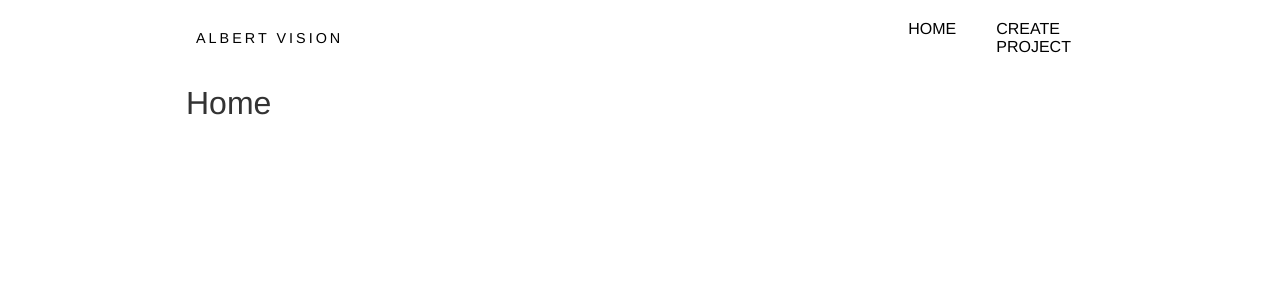
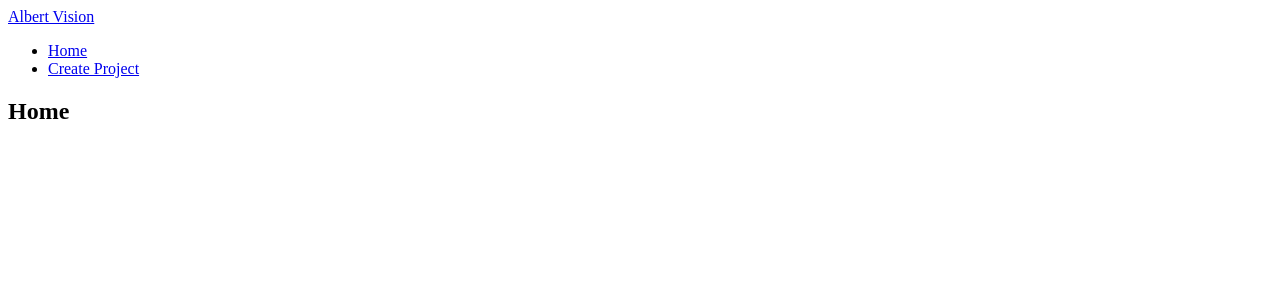
Before and after one commit to albert-vision/ui, a Vue app: page / in a window 1280 px wide. Shown: the top 300 px of the page. Built offline with nearby package versions, Linux system fonts and the light colour scheme.

Commit message:
Progress.

```diff
--- a/index.html
+++ b/index.html
@@ -3,12 +3,12 @@
   <head>
     <meta charset="utf-8">
     <meta name="viewport" content="width=device-width,initial-scale=1.0">
-    <title>event-organizer</title>
+    <title>AV</title>
   </head>
   <body>
     <div id="app"></div>
     <!-- built files will be auto injected -->
-    <script src="https://cdn.jsdelivr.net/npm/jquery@3.3.1/dist/jquery.min.js" type='text/javascript'></script>
+    <!-- <script src="https://cdn.jsdelivr.net/npm/jquery@3.3.1/dist/jquery.min.js" type='text/javascript'></script> -->
     <script src="./static/js/scripts.js"></script>
   </body>
 </html>
--- a/src/assets/scss/lib/_reset.scss
+++ b/src/assets/scss/lib/_reset.scss
@@ -15,8 +15,7 @@ a, abbr, acronym, address, big, cite, code,
 del, dfn, em, img, ins, kbd, q, s, samp,
 small, strike, strong, sub, sup, tt, var,
 b, u, i, center,
-dl, dt, dd, ol, ul, li,
-button, fieldset, form, label, legend,
+dl, dt, dd, ol, ul, li, fieldset, form, label, legend,
 table, caption, tbody, tfoot, thead, tr, th, td,
 article, aside, canvas, details, embed,
 figure, figcaption, footer, header, hgroup,
--- a/src/assets/scss/style.scss
+++ b/src/assets/scss/style.scss
@@ -1,70 +1,70 @@
-// Vars
+// // Vars
 
-$profile-photo-size: 100px; // width = height
+// $profile-photo-size: 100px; // width = height
 
-// ----------------------------------------
-// // ------ colors ------
-// ----------------------------------------
+// // ----------------------------------------
+// // // ------ colors ------
+// // ----------------------------------------
 
-$primary: #0088cc;      // blue
-$secondary: #005580;    // dark-blue
-$black: #272727;        // dark-grey
-$gray: #808080;
-$light-gray: #e5e5e5;
-$muted: #808080;
-$white: #ffffff;
+// $primary: #0088cc;      // blue
+// $secondary: #005580;    // dark-blue
+// $black: #272727;        // dark-grey
+// $gray: #808080;
+// $light-gray: #e5e5e5;
+// $muted: #808080;
+// $white: #ffffff;
 
-// ----------------------------------------
-// // ----additional color settings ----
-// ----------------------------------------
+// // ----------------------------------------
+// // // ----additional color settings ----
+// // ----------------------------------------
 
-$body-bg: #ffffff;
-$header-bg: rgba(255,255,255,0.7);
+// $body-bg: #ffffff;
+// $header-bg: rgba(255,255,255,0.7);
 
-// ----------------------------------------
-// // ------ Typography Settings ------ dsa
-// ----------------------------------------
+// // ----------------------------------------
+// // // ------ Typography Settings ------ dsa
+// // ----------------------------------------
 
-$font-stack:    Helvetica, sans-serif;
-$primary-color: #333;
-$hover-color: #ccc;
-$nav-color: #000;
-$nav-hover-color: #ccc;
-$secondarynav-color: $primary-color;
-$logo-color: #000;
+// $font-stack:    Helvetica, sans-serif;
+// $primary-color: #333;
+// $hover-color: #ccc;
+// $nav-color: #000;
+// $nav-hover-color: #ccc;
+// $secondarynav-color: $primary-color;
+// $logo-color: #000;
 
-// ----------------------------------------
-// // ------ import config ------
-// ----------------------------------------
+// // ----------------------------------------
+// // // ------ import config ------
+// // ----------------------------------------
 
-@import "lib/config";
+// @import "lib/config";
 
-// ----------------------------------------
-// ------ import custom mixins ------
-// ----------------------------------------
+// // ----------------------------------------
+// // ------ import custom mixins ------
+// // ----------------------------------------
 
-@import "lib/mixins";
+// @import "lib/mixins";
 
-// ----------------------------------------
-// // --- import some stuff ---
-// ----------------------------------------
-@import "lib/reset";
+// // ----------------------------------------
+// // // --- import some stuff ---
+// // ----------------------------------------
+// @import "lib/reset";
 
-@import "lib/main";
-@import "lib/main-break";
+// @import "lib/main";
+// @import "lib/main-break";
 
 
-@import "lib/forms";
-@import "lib/buttons";
-@import "lib/header";
-@import "lib/profile";
-@import "lib/gallery";
-@import "lib/cards";
-@import "lib/footer";
+// @import "lib/forms";
+// @import "lib/buttons";
+// @import "lib/header";
+// @import "lib/profile";
+// @import "lib/gallery";
+// @import "lib/cards";
+// @import "lib/footer";
 
-@import "lib/animations";
+// @import "lib/animations";
 
 
-// ----------------------------------------
-// // ------ import _shame ------
-// ----------------------------------------
+// // ----------------------------------------
+// // // ------ import _shame ------
+// // ----------------------------------------
--- /dev/null
+++ b/src/components/entity-form.vue
@@ -0,0 +1,65 @@
+<template>
+  <div>
+    <h3>Create Entity</h3>
+    <form action>
+      <input type="text" placeholder="Entity name">
+      <p>Properties</p>
+      <div>
+        <select v-model="newProperty.type">
+          <option selected>Select type</option>
+          <option v-for="type in baseTypes" :key="type.label" :value="type">{{ type.label }}</option>
+        </select>
+        <input type="checkbox" v-model="newProperty.multiple">Multiple
+        <input type="text" v-model="newProperty.name" placeholder="Property name">
+        <button @click.prevent="addProperty()">Add Property</button>
+      </div>
+      <div v-for="property in properties" :key="property.name">
+        <select disabled>
+          <option v-for="type in baseTypes" :key="type.label">{{ type.label }}</option>
+        </select>
+        <input type="text" :value="property.name" disabled>
+        <button @click.prevent="removeProperty()">Remove</button>
+      </div>
+      <br>
+      <button>Save Entity</button>
+    </form>
+  </div>
+</template>
+
+
+<script>
+import { CREATE_PROPERTY } from '@/store/modules/projects'
+
+export default {
+  data() {
+    return {
+      newProperty: {
+
+      }
+    }
+  },
+  computed: {
+    baseTypes() {
+      return this.$store.getters.baseTypes
+    },
+    properties() {
+      return this.$store.getters.newEntity.properties
+    },
+  },
+  methods: {
+    addProperty() {
+      this.$store.dispatch(CREATE_PROPERTY, this.$data.newProperty)
+      this.$data.newProperty = {}
+    },
+    removeProperty() {
+    },
+    createEntity() {
+      this.$store.dispatch(CREATE_ENTITY)
+    }
+  }
+}
+
+</script>
+
+<style>
+</style>
--- /dev/null
+++ b/src/components/project-form.vue
@@ -0,0 +1,33 @@
+<template>
+  <div>
+    <div>
+        <ul>
+            <li v-for="entity in entities" :key="entity.name">{{ entity.name }}</li>
+        </ul>
+    </div>
+    <entity-form v-if="step == 2"></entity-form>
+  </div>
+</template>
+
+<script>
+import entityForm from '@/components/entity-form'
+
+export default {
+  data() {
+    return {
+      step: 1
+    }
+  },
+  components: {
+    entityForm
+  },
+  computed: {
+    entities() {
+      return this.$store.getters.newProject.entities
+    },
+  }
+}
+</script>
+
+<style>
+</style>
--- a/src/pages/projects/create.vue
+++ b/src/pages/projects/create.vue
@@ -1,18 +1,19 @@
 <template>
-  <div id="wrapper" >
+  <div id="wrapper">
     <section class="container">
       <h1>Create Project</h1>
-      <div>
-          <form action="">
-
-          </form>
-      </div>
+      <project-form></project-form>
     </section>
   </div>
 </template>
 
 <script>
+import projectForm from '@/components/project-form'
+
 export default {
+  components: {
+      projectForm
+  },
 }
 </script>
 
--- /dev/null
+++ b/src/store/modules/projects.js
@@ -0,0 +1,63 @@
+export const CREATE_PROJECT = 'CREATE_PROJECT'
+export const CREATE_ENTITY = 'CREATE_ENTITY'
+export const CREATE_PROPERTY = 'CREATE_PROPERTY'
+
+const state = () => ({
+  newProject: {
+    title: '',
+    entities: [],
+    events: []
+  },
+  newEntity: {
+    name: '',
+    properties: []
+  },
+  newProperty: {
+    type: '',
+    name: '',
+    multiple: false
+  },
+  baseTypes: [
+    {label: 'Integer', keyword: 'int'},
+    {label: 'String', keyword: 'string'}
+  ]
+})
+
+const getters = {
+  newProject: state => {
+    return state.newProject
+  },
+  newEntity: state => {
+    return state.newEntity
+  },
+  baseTypes: state => {
+    return state.baseTypes
+  }
+}
+
+const actions = {
+  CREATE_PROPERTY: ({commit}, property) => {
+    commit(CREATE_PROPERTY, property)
+  },
+  CREATE_ENTITY: ({commit}, entity) => {
+    commit(CREATE_ENTITY, entity)
+  }
+}
+
+const mutations = {
+  CREATE_PROPERTY: (state, payload) => {
+    state.newProperty = payload
+    state.newEntity.properties.push(payload)
+  },
+  CREATE_ENTITY: (state, payload) => {
+    state.newEntity = payload
+    state.newProject.entities.push(payload)
+  }
+
+}
+
+export default {
+  state,
+  getters,
+  actions,
+mutations}
--- a/src/store/store.js
+++ b/src/store/store.js
@@ -3,12 +3,14 @@ import Vuex from 'vuex';
 
 import auth from './modules/auth';
 import users from './modules/users';
+import projects from './modules/projects';
 
 Vue.use(Vuex);
 
 export default new Vuex.Store({
     modules: {
-        auth,
-        users
+        // auth,
+        // users,
+        projects
     }
 });
```
